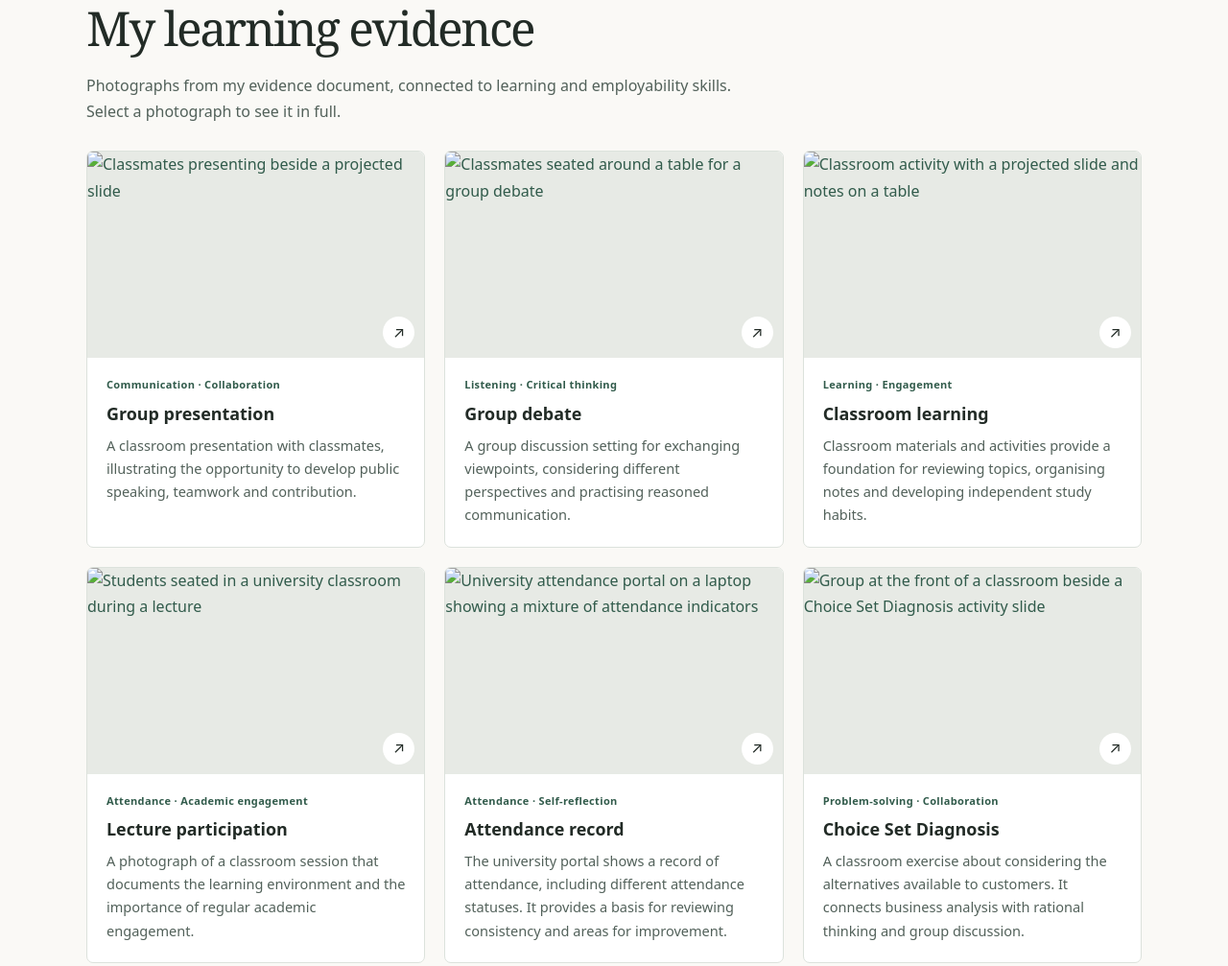
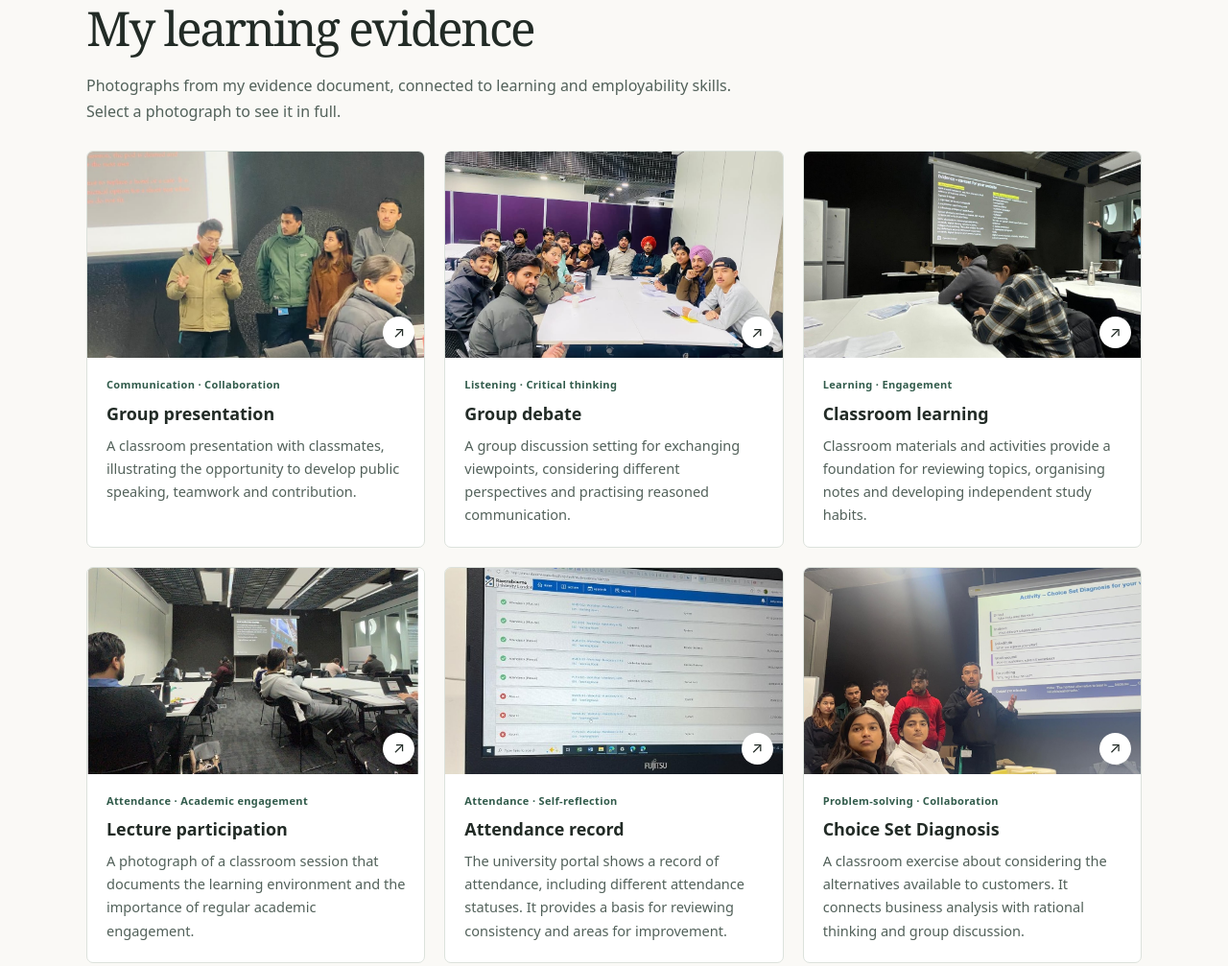
Before and after one commit to sudikshyapant33-ctrl/Portfolio, a plain HTML site: page index.html in a window 1280 px wide. Shown: the part 1647-2654 px from the top of the page at 96% size. Drawn offline with Linux system fonts and the light colour scheme.

Commit message:
Add files via upload

```diff
--- a/index.html
+++ b/index.html
@@ -28,7 +28,7 @@
         <div class="hero-actions"><a class="button" href="#evidence">View my evidence <span aria-hidden="true">↘</span></a><a class="text-link" href="#skills">Explore my skills</a></div>
         <div class="module"><span>The Business Landscape</span><span>BSM24102 · Level 4 / Semester 1</span></div>
       </div>
-      <figure class="portrait"><img src="assets/portrait.jpg" alt="Portrait supplied for Sudikshya Pant's portfolio" width="1200" height="1600"><figcaption>Sudikshya Pant · Academic portfolio</figcaption></figure>
+      <figure class="portrait"><img src="portrait.jpg" alt="Portrait supplied for Sudikshya Pant's portfolio" width="1200" height="1600"><figcaption>Sudikshya Pant · Academic portfolio</figcaption></figure>
     </section>
     <section id="skills" class="section tinted" aria-labelledby="skills-title">
       <div class="container">
@@ -51,31 +51,31 @@
       <p class="section-intro">Photographs from my evidence document, connected to learning and employability skills. Select a photograph to see it in full.</p>
       <div class="evidence-grid">
         <article class="evidence-card" id="presentation">
-          <a class="photo" href="assets/group-presentation.jpg"><img src="assets/group-presentation.jpg" alt="Classmates presenting beside a projected slide" loading="lazy"><span class="view" aria-hidden="true">↗</span></a>
+          <a class="photo" href="group-presentation.jpg"><img src="group-presentation.jpg" alt="Classmates presenting beside a projected slide" loading="lazy"><span class="view" aria-hidden="true">↗</span></a>
           <div class="card-copy"><p class="tag">Communication · Collaboration</p><h3>Group presentation</h3><p>A classroom presentation with classmates, illustrating the opportunity to develop public speaking, teamwork and contribution.</p></div>
         </article>
         <article class="evidence-card" id="debate">
-          <a class="photo" href="assets/group-debate.jpg"><img src="assets/group-debate.jpg" alt="Classmates seated around a table for a group debate" loading="lazy"><span class="view" aria-hidden="true">↗</span></a>
+          <a class="photo" href="group-debate.jpg"><img src="group-debate.jpg" alt="Classmates seated around a table for a group debate" loading="lazy"><span class="view" aria-hidden="true">↗</span></a>
           <div class="card-copy"><p class="tag">Listening · Critical thinking</p><h3>Group debate</h3><p>A group discussion setting for exchanging viewpoints, considering different perspectives and practising reasoned communication.</p></div>
         </article>
         <article class="evidence-card" id="classroom">
-          <a class="photo" href="assets/classroom-learning.jpg"><img src="assets/classroom-learning.jpg" alt="Classroom activity with a projected slide and notes on a table" loading="lazy"><span class="view" aria-hidden="true">↗</span></a>
+          <a class="photo" href="classroom-learning.jpg"><img src="classroom-learning.jpg" alt="Classroom activity with a projected slide and notes on a table" loading="lazy"><span class="view" aria-hidden="true">↗</span></a>
           <div class="card-copy"><p class="tag">Learning · Engagement</p><h3>Classroom learning</h3><p>Classroom materials and activities provide a foundation for reviewing topics, organising notes and developing independent study habits.</p></div>
         </article>
         <article class="evidence-card">
-          <a class="photo" href="assets/lecture.jpg"><img src="assets/lecture.jpg" alt="Students seated in a university classroom during a lecture" loading="lazy"><span class="view" aria-hidden="true">↗</span></a>
+          <a class="photo" href="lecture.jpg"><img src="lecture.jpg" alt="Students seated in a university classroom during a lecture" loading="lazy"><span class="view" aria-hidden="true">↗</span></a>
           <div class="card-copy"><p class="tag">Attendance · Academic engagement</p><h3>Lecture participation</h3><p>A photograph of a classroom session that documents the learning environment and the importance of regular academic engagement.</p></div>
         </article>
         <article class="evidence-card" id="attendance">
-          <a class="photo attendance-photo" href="assets/attendance-record.jpg"><img src="assets/attendance-record.jpg" alt="University attendance portal on a laptop showing a mixture of attendance indicators" loading="lazy"><span class="view" aria-hidden="true">↗</span></a>
+          <a class="photo attendance-photo" href="attendance-record.jpg"><img src="attendance-record.jpg" alt="University attendance portal on a laptop showing a mixture of attendance indicators" loading="lazy"><span class="view" aria-hidden="true">↗</span></a>
           <div class="card-copy"><p class="tag">Attendance · Self-reflection</p><h3>Attendance record</h3><p>The university portal shows a record of attendance, including different attendance statuses. It provides a basis for reviewing consistency and areas for improvement.</p></div>
         </article>
         <article class="evidence-card" id="strategy">
-          <a class="photo" href="assets/choice-set-activity.jpg"><img src="assets/choice-set-activity.jpg" alt="Group at the front of a classroom beside a Choice Set Diagnosis activity slide" loading="lazy"><span class="view" aria-hidden="true">↗</span></a>
+          <a class="photo" href="choice-set-activity.jpg"><img src="choice-set-activity.jpg" alt="Group at the front of a classroom beside a Choice Set Diagnosis activity slide" loading="lazy"><span class="view" aria-hidden="true">↗</span></a>
           <div class="card-copy"><p class="tag">Problem-solving · Collaboration</p><h3>Choice Set Diagnosis</h3><p>A classroom exercise about considering the alternatives available to customers. It connects business analysis with rational thinking and group discussion.</p></div>
         </article>
         <article class="evidence-card">
-          <a class="photo blue-photo" href="assets/blue-ocean-activity.jpg"><img src="assets/blue-ocean-activity.jpg" alt="Slide titled Group activity – Design a Blue Ocean Idea" loading="lazy"><span class="view" aria-hidden="true">↗</span></a>
+          <a class="photo blue-photo" href="blue-ocean-activity.jpg"><img src="blue-ocean-activity.jpg" alt="Slide titled Group activity – Design a Blue Ocean Idea" loading="lazy"><span class="view" aria-hidden="true">↗</span></a>
           <div class="card-copy"><p class="tag">Creativity · Strategic thinking</p><h3>Blue Ocean strategy activity</h3><p>The task involved designing a product or service that avoids direct competition and meets an unmet customer need, with a five-minute pitch explaining the customer, problem and reduced competition.</p></div>
         </article>
       </div>
```
